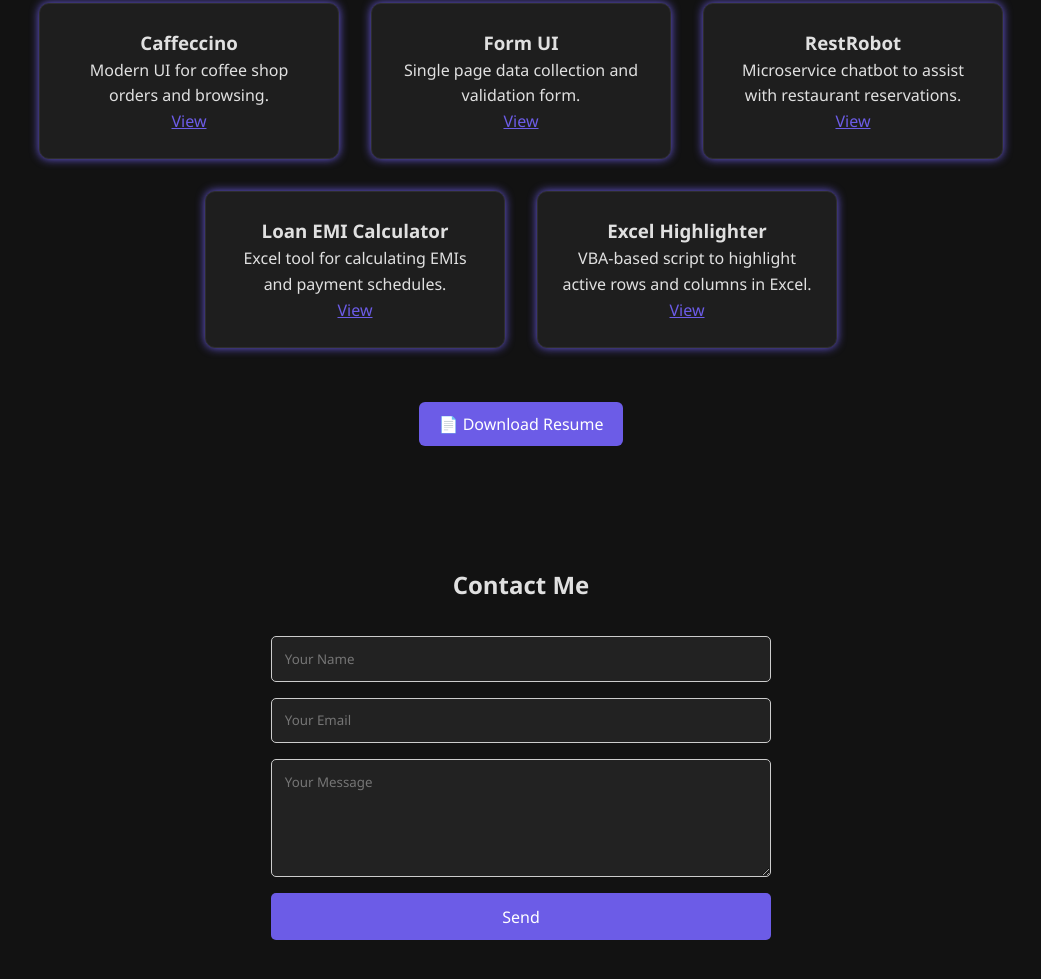
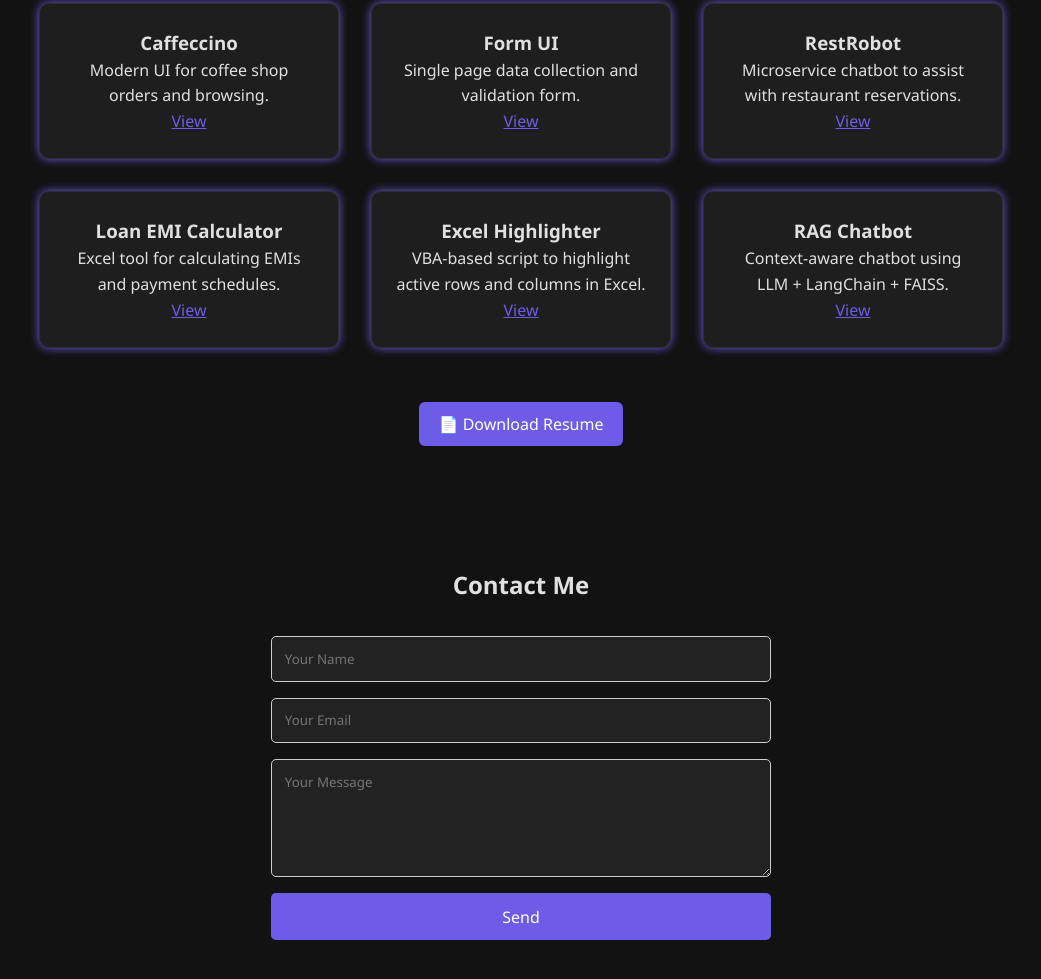
Before and after one commit to Rimjhimjhaa/portfolio, a plain HTML site: page index.html in a window 1280 px wide. Shown: the part 1042-2021 px from the top of the page, without its empty margins (119-1160 px from the left). Drawn offline with nearby package versions, Linux system fonts and the light colour scheme.

Commit message:
Update index.html

```diff
--- a/index.html
+++ b/index.html
@@ -130,6 +130,11 @@
     <p>VBA-based script to highlight active rows and columns in Excel.</p>
     <a href="https://github.com/Rimjhimjhaa/HIGHLIGHTER" target="_blank">View</a>
   </div>
+   <div class="project-card" data-tags="ML NLP">
+    <h3>RAG Chatbot</h3>
+    <p>Context-aware chatbot using LLM + LangChain + FAISS.</p>
+    <a href="https://ad394025792b.ngrok-free.app/" target="_blank">View</a>
+  </div>
 </div>
 
 
```
